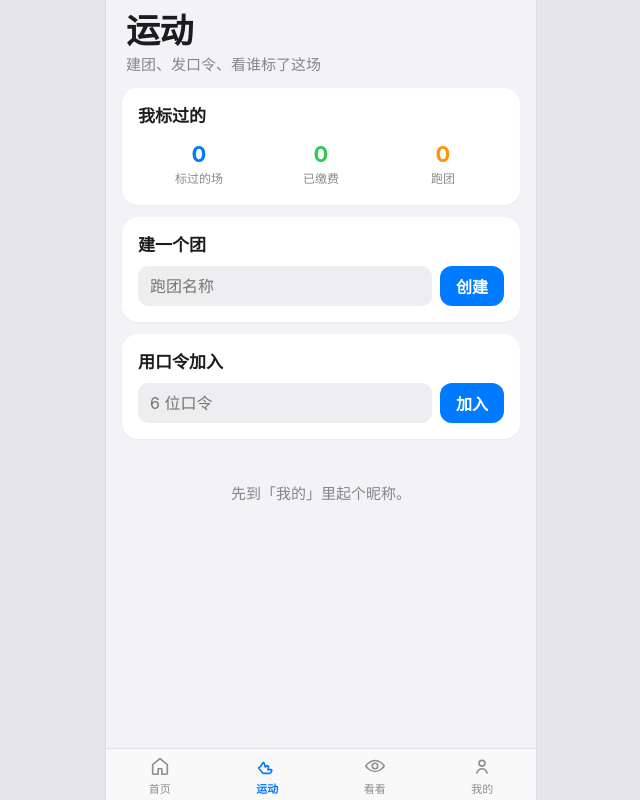
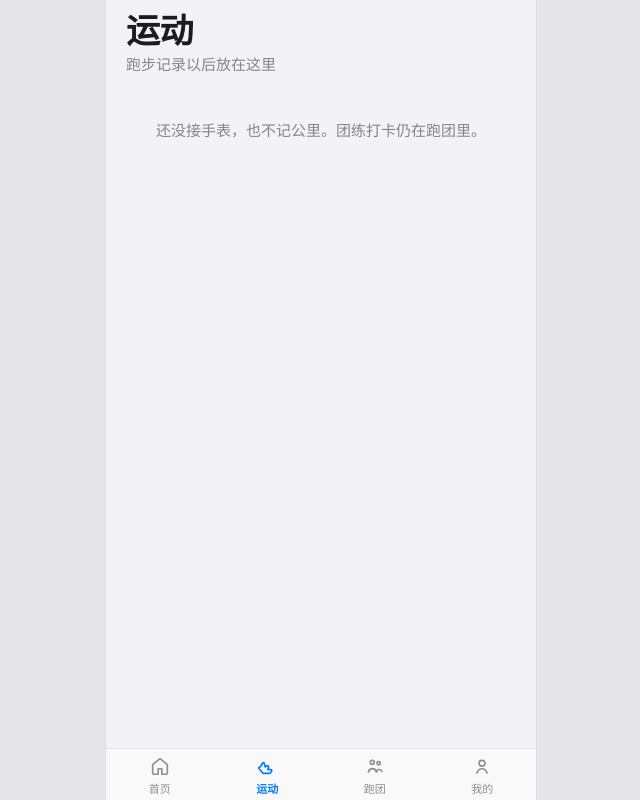
Before and after one commit to xiangxiang222/marathon-platform, a Vue app in the folder web/: page /sport in a window 1280 px wide. Shown: the whole page, without its empty margins (319-959 px from the left). Built offline with nearby package versions, Linux system fonts and the light colour scheme.

Commit message:
底栏「看看」改成跑团，运动先留着给以后的跑步记录。

```diff
--- a/web/src/components/TabBar.vue
+++ b/web/src/components/TabBar.vue
@@ -6,17 +6,17 @@
       </span>
       <span>首页</span>
     </router-link>
-    <router-link to="/sport" class="item" :class="{ on: route.path.startsWith('/sport') || route.path.startsWith('/clubs') }">
+    <router-link to="/sport" class="item" :class="{ on: route.path.startsWith('/sport') }">
       <span class="glyph">
         <svg viewBox="0 0 24 24"><path d="M3 14c2-1 3.2-3 4.2-5.2.4-.8 1.6-.7 1.8.2L10 13l2.2-1.2c.7-.4 1.6.2 1.5 1L13 16h3.2c.8 0 1.3.8.9 1.5l-1.2 2c-.3.4-.7.5-1.2.5H8.2c-.4 0-.8-.2-1-.6L3.6 15.2C3.2 14.6 3 14.2 3 14z" /></svg>
       </span>
       <span>运动</span>
     </router-link>
-    <router-link to="/look" class="item" :class="{ on: route.path.startsWith('/look') }">
+    <router-link to="/clubs" class="item" :class="{ on: route.path.startsWith('/clubs') }">
       <span class="glyph">
-        <svg viewBox="0 0 24 24"><path d="M2 12s3.5-6 10-6 10 6 10 6-3.5 6-10 6S2 12 2 12z" /><circle cx="12" cy="12" r="3" /></svg>
+        <svg viewBox="0 0 24 24"><circle cx="9" cy="8" r="2.2" /><circle cx="16" cy="9" r="1.8" /><path d="M4.8 18.5c.6-2.4 2.2-3.6 4.4-3.6s3.8 1.2 4.4 3.6" /><path d="M13.6 18.5c.4-1.7 1.5-2.7 3-2.7 1.4 0 2.5.8 3 2.3" /></svg>
       </span>
-      <span>看看</span>
+      <span>跑团</span>
     </router-link>
     <router-link to="/mine" class="item" :class="{ on: route.path.startsWith('/mine'), mine: route.path.startsWith('/mine') }">
       <span class="glyph face">
--- a/web/src/router.js
+++ b/web/src/router.js
@@ -2,6 +2,7 @@ import { createRouter, createWebHistory } from "vue-router";
 import Home from "./views/Home.vue";
 import Race from "./views/Race.vue";
 import Sport from "./views/Sport.vue";
+import Exercise from "./views/Exercise.vue";
 import Look from "./views/Look.vue";
 import Club from "./views/Club.vue";
 import Activity from "./views/Activity.vue";
@@ -15,9 +16,9 @@ export default createRouter({
     { path: "/", component: Home },
     { path: "/calendar", component: Calendar, meta: { hideTab: true } },
     { path: "/races/:id", component: Race, meta: { hideTab: true } },
-    { path: "/sport", component: Sport },
+    { path: "/sport", component: Exercise },
     { path: "/look", component: Look },
-    { path: "/clubs", redirect: "/sport" },
+    { path: "/clubs", component: Sport },
     { path: "/clubs/:id", component: Club, meta: { hideTab: true } },
     { path: "/clubs/:id/activities/:aid", component: Activity, meta: { hideTab: true } },
     { path: "/mine", component: Mine },
--- a/web/src/views/Club.vue
+++ b/web/src/views/Club.vue
@@ -1,7 +1,7 @@
 <template>
   <main>
     <header class="topbar">
-      <router-link to="/sport" aria-label="返回">‹</router-link>
+      <router-link to="/clubs" aria-label="返回">‹</router-link>
       <h1>跑团</h1>
       <span></span>
     </header>
--- /dev/null
+++ b/web/src/views/Exercise.vue
@@ -0,0 +1,9 @@
+<template>
+  <header class="large">
+    <div>
+      <h1>运动</h1>
+      <p>跑步记录以后放在这里</p>
+    </div>
+  </header>
+  <p class="empty">还没接手表，也不记公里。团练打卡仍在跑团里。</p>
+</template>
--- a/web/src/views/Sport.vue
+++ b/web/src/views/Sport.vue
@@ -1,7 +1,7 @@
 <template>
   <header class="large">
     <div>
-      <h1>运动</h1>
+      <h1>跑团</h1>
       <p>建团、发口令、看谁标了这场</p>
     </div>
   </header>
```
